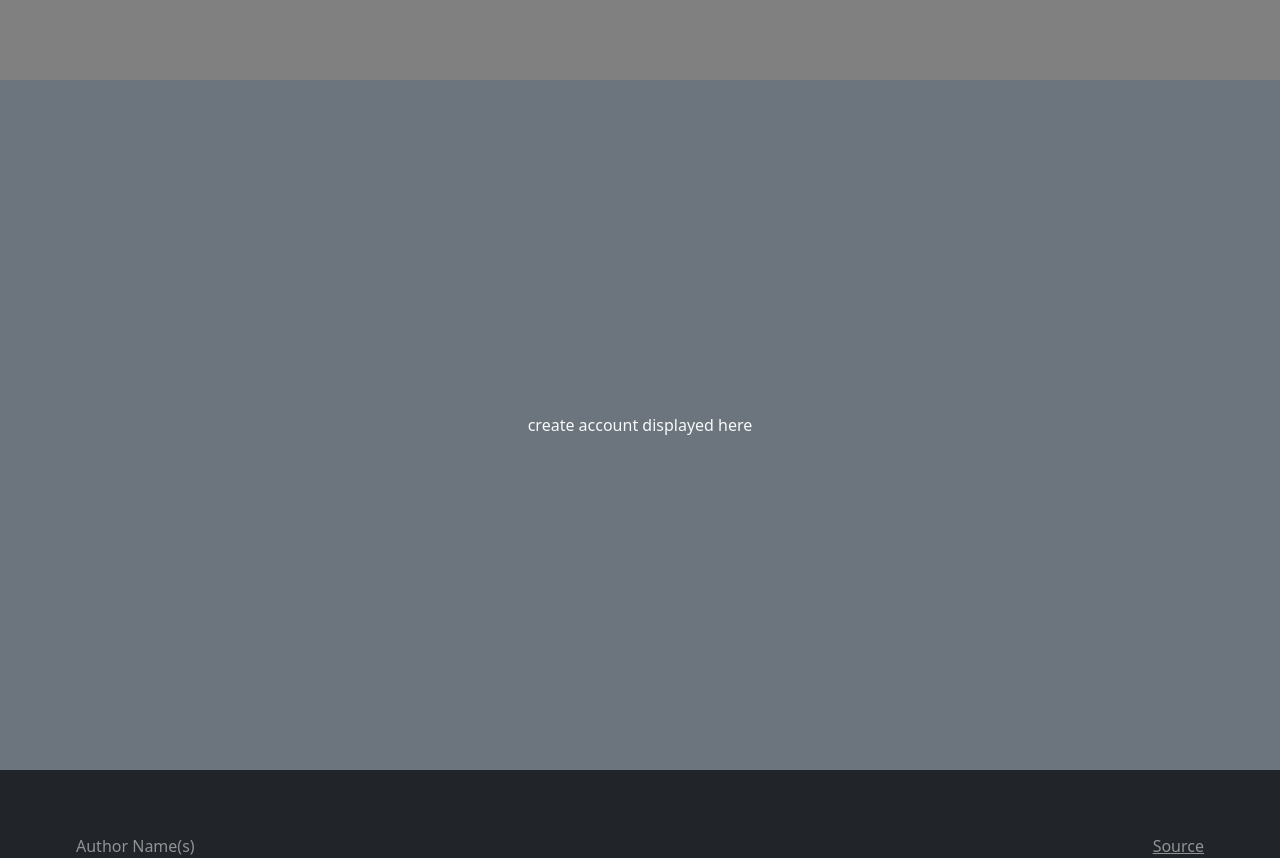
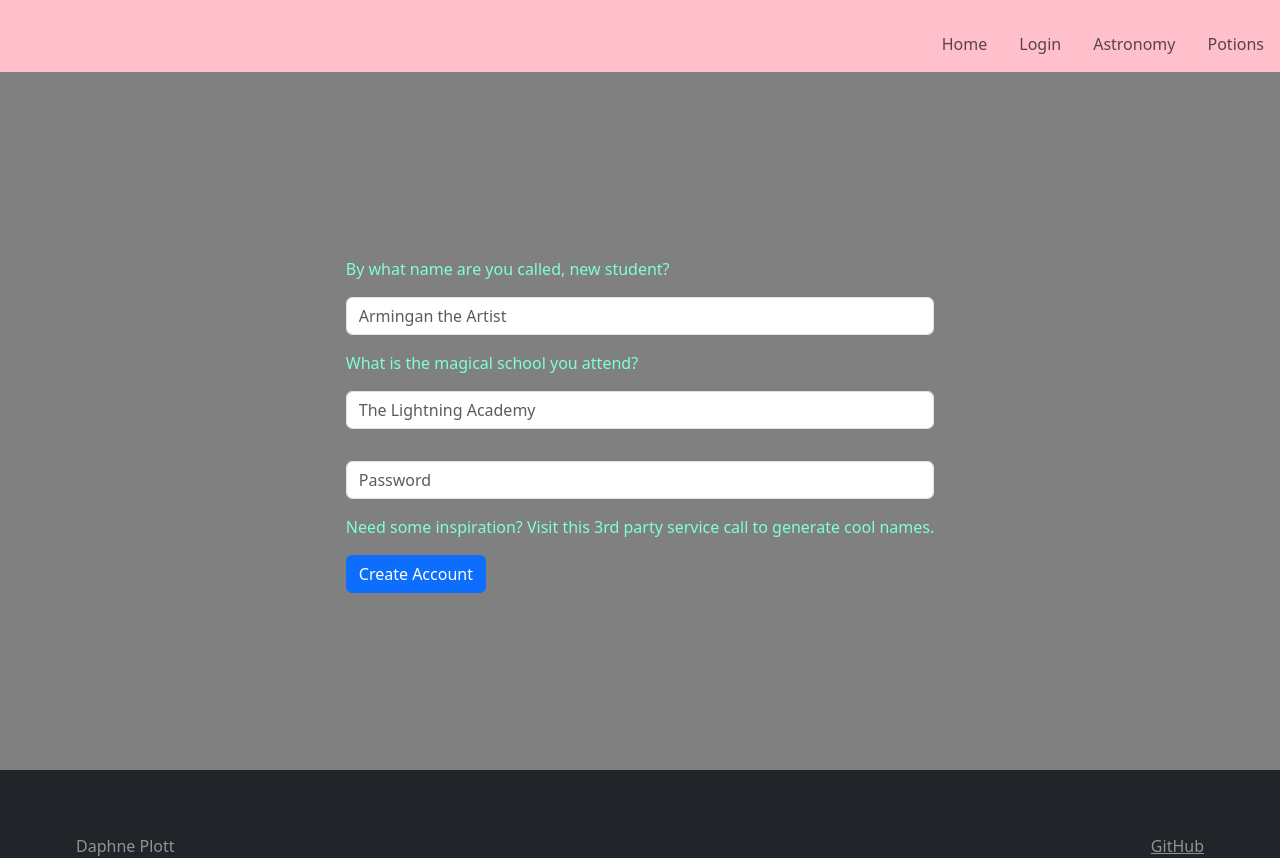
Before and after one commit to daphneplott/startup, a React (Vite) app: page /create_account in a window 1280 px wide. Built offline with nearby package versions, Linux system fonts and the light colour scheme.

Commit message:
Header good-ish

```diff
--- a/src/app.css
+++ b/src/app.css
@@ -31,6 +31,10 @@ menu {
   /*  overwrite Bootstrap so the menu does not wrap */
   flex-direction: row !important;
   list-style: none;
+}
+
+nav {
+  background-color: pink;
 }
 
 menu .nav-item {
--- a/src/app.jsx
+++ b/src/app.jsx
@@ -2,7 +2,7 @@ import React from 'react';
 import 'bootstrap/dist/css/bootstrap.min.css';
 import './app.css';
 import { BrowserRouter, NavLink, Route, Routes } from 'react-router-dom';
-import { Login } from '.login/login';
+import { Login } from './login/login';
 import { Potions } from './potions/potions';
 import { Home } from './home/home';
 import { HighscorePotions } from './highscore_potions/highscore_potions';
@@ -14,9 +14,32 @@ import { Astronomy } from './astronomy/astronomy';
 export default function App() {
     return (
         <BrowserRouter>
-            <div className="body bg-dark text-light">
+            <div className="body">
                 <header className="container-fluid">
-
+                    <nav className="navbar fixed-top">
+                        <menu className="navbar-nav nav justify-content-end">
+                            <li className="nav-item">
+                                <NavLink className="nav-link" to="">
+                                    Home
+                                </NavLink>
+                            </li>
+                            <li className="nav-item">
+                                <NavLink className="nav-link" to="login">
+                                    Login
+                                </NavLink>
+                            </li>
+                            <li className="nav-item">
+                                <NavLink className="nav-link" to="astronomy">
+                                    Astronomy
+                                </NavLink>
+                            </li>
+                            <li className="nav-item">
+                                <NavLink className="nav-link" to="Potions">
+                                    Potions
+                                </NavLink>
+                            </li>
+                        </menu>
+                    </nav>
                 </header>
 
                 <Routes>
@@ -24,25 +47,27 @@ export default function App() {
                     <Route path='/potions' element={<Potions />} />
                     <Route path='/highscore_potions' element={<HighscorePotions />} />
                     <Route path='/astronomy' element={<Astronomy />} />
-                    <Route path = '/highscore_astronomy' element = {<HighscoreAstronomy />} />
-                    <Route path = '/login' element = {<Login />} />
-                    <Route path = '/create_account' element = {<CreateAccount />} />
+                    <Route path='/highscore_astronomy' element={<HighscoreAstronomy />} />
+                    <Route path='/login' element={<Login />} />
+                    <Route path='/create_account' element={<CreateAccount />} />
                     <Route path='*' element={<NotFound />} />
                 </Routes>
 
                 <footer className="bg-dark text-white-50">
                     <div className="container-fluid">
-                        <span className="text-reset">Author Name(s)</span>
-                        <a className="text-reset" href="https://github.com/webprogramming260/simon-react">
-                            Source
+                        <span className="text-reset">Daphne Plott</span>
+                        <a className="text-reset" href="https://github.com/daphneplott/startup">
+                            GitHub
                         </a>
                     </div>
+
                 </footer>
             </div>
+
         </BrowserRouter>
     );
 }
 
 function NotFound() {
-  return <main className="container-fluid bg-secondary text-center">404: Return to sender. Address unknown.</main>;
+    return <main className="container-fluid bg-secondary text-center">404: Return to sender. Address unknown.</main>;
 }
--- a/src/create_account/create_account.jsx
+++ b/src/create_account/create_account.jsx
@@ -1,9 +1,33 @@
 import React from 'react';
+import './create_account.css'
 
 export function CreateAccount() {
   return (
-    <main className="container-fluid bg-secondary text-center">
-      <div>create account displayed here</div>
+    <main className = "body container-fluid">
+        <form method="get" action="index.html">
+        <div class = "input-group mb-3">
+            <span class = "prompt">By what name are you called, new student?</span>
+        </div>
+        <div class = "input-group mb-3">
+            <input type="text" class = "form-control" placeholder="Armingan the Artist" />
+        </div>
+        <div class = "input-group mb-3">
+            <span class = "prompt">What is the magical school you attend?</span>
+        </div>
+        <div class = "input-group mb-3">
+            <input class = "form-control" type = "text" placeholder = "The Lightning Academy" />
+        </div>
+        <div class = "input-group mb-3">
+            <span></span>
+        </div>
+        <div class = "input-group mb-3">
+            <input class = "form-control" type="password" placeholder="Password" />
+        </div>
+        <div class = "prompt">
+            <p>Need some inspiration? Visit this 3rd party service call to generate cool names.</p>
+        </div>
+        <button type="submit" class = "btn btn-primary">Create Account</button>
+      </form>
     </main>
   );
 }
--- a/src/highscore_astronomy/highscore_astronomy.css
+++ b/src/highscore_astronomy/highscore_astronomy.css
@@ -1,4 +1,4 @@
-.body {
+.body_astronomy {
     background-image: url("StarrySky.jpg");
     background-size: cover;
 }
--- a/src/highscore_astronomy/highscore_astronomy.jsx
+++ b/src/highscore_astronomy/highscore_astronomy.jsx
@@ -1,9 +1,26 @@
 import React from 'react';
+import "./highscore_astronomy.css"
 
 export function HighscoreAstronomy() {
   return (
-    <main className="container-fluid bg-secondary text-center">
-      <div>highscore astronomy displayed here</div>
+
+    <main className = "body_astronomy container-fluid">
+        <box>
+            <h1>Astronomy High Scores</h1>
+            <ol  class = "highscores-box-astronomy">
+                <li>Player Name, School Name, and Score, retrieved from Database</li>
+                <li>Player Name, School Name, and Score, retrieved from Database</li>
+                <li>Player Name, School Name, and Score, retrieved from Database</li>
+                <li>Player Name, School Name, and Score, retrieved from Database</li>
+                <li>Player Name, School Name, and Score, retrieved from Database</li>
+                <li>Player Name, School Name, and Score, retrieved from Database</li>
+                <li>Player Name, School Name, and Score, retrieved from Database</li>
+                <li>Player Name, School Name, and Score, retrieved from Database</li>
+                <li>Player Name, School Name, and Score, retrieved from Database</li>
+                <li>Player Name, School Name, and Score, retrieved from Database</li>
+            </ol>
+        </box>
     </main>
+
   );
 }
--- a/src/highscore_potions/highscore_potions.css
+++ b/src/highscore_potions/highscore_potions.css
@@ -1,4 +1,4 @@
-.body {
+.body_potions {
     background-image: url("CauldrenGreenSmoke.jpg");
     background-size:cover;
     background-position:center;
--- a/src/highscore_potions/highscore_potions.jsx
+++ b/src/highscore_potions/highscore_potions.jsx
@@ -1,9 +1,24 @@
 import React from 'react';
+import './highscore_potions.css';
 
 export function HighscorePotions() {
   return (
-    <main className="container-fluid bg-secondary text-center">
-      <div>highscore potions displayed here</div>
+    <main className = "body_potions container-fluid">
+        <box>
+            <h1>Potions High Scores</h1>
+            <ol  class = "highscores-box-potions">
+                <li>Player Name, School Name, and Score, retrieved from Database</li>
+                <li>Player Name, School Name, and Score, retrieved from Database</li>
+                <li>Player Name, School Name, and Score, retrieved from Database</li>
+                <li>Player Name, School Name, and Score, retrieved from Database</li>
+                <li>Player Name, School Name, and Score, retrieved from Database</li>
+                <li>Player Name, School Name, and Score, retrieved from Database</li>
+                <li>Player Name, School Name, and Score, retrieved from Database</li>
+                <li>Player Name, School Name, and Score, retrieved from Database</li>
+                <li>Player Name, School Name, and Score, retrieved from Database</li>
+                <li>Player Name, School Name, and Score, retrieved from Database</li>
+            </ol>
+        </box>
     </main>
   );
 }
--- a/src/home/home.html
+++ b/src/home/home.html
@@ -65,6 +65,5 @@
             </p>
         </footer>
 
-        <script src="https://cdn.jsdelivr.net/npm/bootstrap@5.3.3/dist/js/bootstrap.bundle.min.js" integrity="sha384-kenU1KFdBIe4zVF0s0G1M5b4hcpxyD9F7jL+jjXkk+Q2h455rYXK/7HAuoJl+0I4" crossorigin="anonymous"></script>
     </body>
 </html>
--- a/src/home/home.jsx
+++ b/src/home/home.jsx
@@ -2,8 +2,36 @@ import React from 'react';
 
 export function Home() {
   return (
-    <main className="container-fluid bg-secondary text-center">
-      <div>Home displayed here</div>
-    </main>
+      <main>
+        <section class="welcome">
+          <h1>Welcome to Magic School!</h1>
+          <h3>We've recieved your application, and you've been cordially invited to attend a school of magic and sorcery.</h3>
+        </section>
+        <hr />
+        <div class="row">
+          <div class="col-sm-6">
+            <div class="h-100 card mb-3" style="width: 18rem; background-color: rgb(173, 101, 255);">
+              <img src="StarrySky.jpg" class="h-50 card-img-top" alt="Starry Sky" />
+              <div class="card-body">
+                <h5 class="card-title" style="color:white;">Astronomy</h5>
+                <p class="card-text" style="color:white;">In this class, you will be matching constellations to their magical names.</p>
+                <a href="astronomy.html" class="btn btn-light">Play</a>
+              </div>
+            </div>
+          </div>
+          <div class="col-sm-6">
+            <div class="h-100 card" style="width: 18rem; background-color: aquamarine;">
+              <img src="CauldrenGreenSmoke.jpg" class="h-50 card-img-top" alt="A cauldron with Greek Smoke" />
+              <div class="card-body">
+                <h5 class="card-title">Potions</h5>
+                <p class="card-text">In this class, you will mixing different potions to find the right combinations of ingredients.</p>
+                <a href="potions.html" class="btn btn-dark">Play</a>
+              </div>
+            </div>
+          </div>
+        </div>
+
+
+      </main>
   );
 }
```
